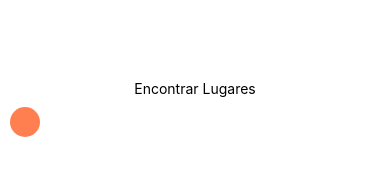
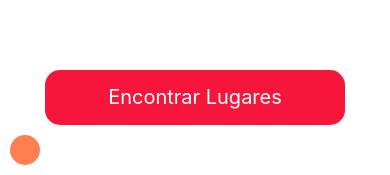
Before and after one commit to makloster/NoCountry-StayUp, a React Native app in the folder Front/mobile/: screen /WelcomeScreen in a window 390 px wide. Shown: the part 428-603 px from the top of the page. Built offline with nearby package versions, Linux system fonts and the light colour scheme.

Commit message:
re do styles

```diff
--- a/Front/mobile/components/Buttons/ButtonsStyles.js
+++ b/Front/mobile/components/Buttons/ButtonsStyles.js
@@ -21,6 +21,21 @@ export const ButtonsStyles = () => {
 			alignItems: "center",
 			marginBottom: 20,
 		},
+		redButtonLogin: {
+			backgroundColor: "#F6163C",
+			width: 300,
+			height: 55,
+			alignSelf: "center",
+			borderRadius: 15,
+			marginTop: 25,
+		},
+		textButtonsLogin: {
+			fontSize: 20,
+			fontWeight: "400",
+			textAlign: "center",
+			color: "white",
+			lineHeight: 55,
+		},
 		imageRegisterOtherWays: {
 			width: 25,
 			height: 25,
```
